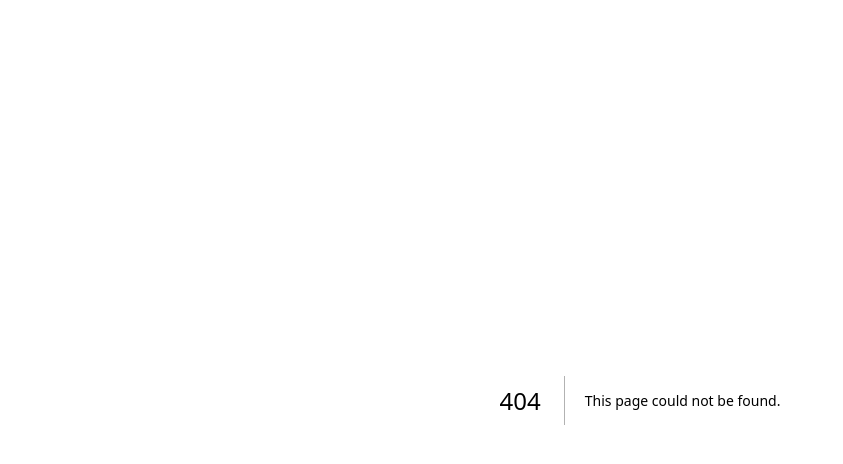
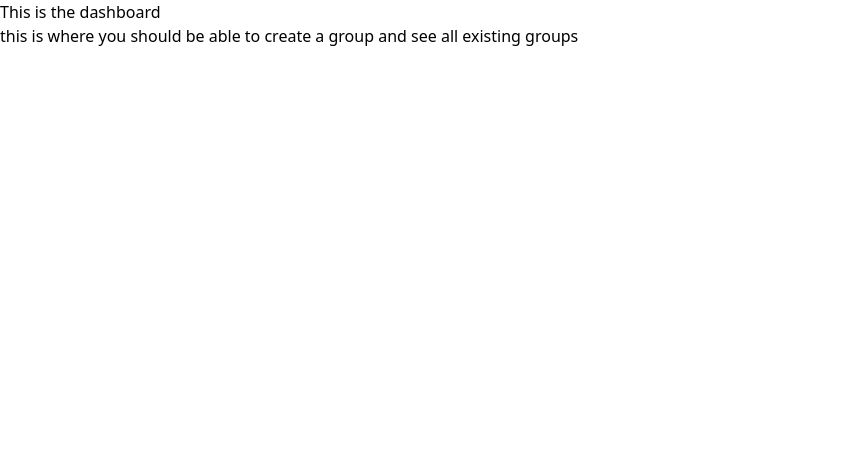
Before and after one commit to BigBabyofTel/lum-lms, a Next.js app in the folder frontend/: page /dashboard in a window 1280 px wide. Before the commit this address had no page. Shown: the top 464 px of the page, without its empty margins (0-843 px from the left). Built offline with nearby package versions, Linux system fonts and the light colour scheme.

Commit message:
button added to staff card on login page

```diff
--- /dev/null
+++ b/frontend/app/dashboard/page.tsx
@@ -0,0 +1,13 @@
+export default function Page() {
+
+    return (
+        <>
+            <h1>
+                This is the dashboard
+            </h1>
+            <span>
+                this is where you should be able to create a group and see all existing groups
+            </span>
+        </>
+    )
+}
--- a/frontend/app/portal/page.tsx
+++ b/frontend/app/portal/page.tsx
@@ -1,13 +1,15 @@
+"use client"
 import Image from "next/image"
+import {useRouter} from "next/navigation"
 
 export default function Page() {
-
+    const router = useRouter()
     return (
         <>
             <section
                 className="h-dvh w-full flex flex-col items-center justify-evenly bg-linear-to-r from-yellow-400 to-orange-300">
                 <div>
-                    <h1 className="text-5xl">LuMineScence</h1>
+                    <h1 className="text-5xl dark:text-white">LuMineScence</h1>
                 </div>
                 <div>
                     <h2 className="text-lg">Sign in to your account as</h2>
@@ -15,6 +17,8 @@ export default function Page() {
                 <div
                     className="w-full flex flex-row items-center justify-around">
                     <div
+                        role="button"
+                        onClick={() => router.push('/dashboard')}
                         className="ww-1/4 h-full bg-white/20 backdrop-blur-md border border-white/30 rounded-lg shadow-lg text-center flex flex-col justify-between items-center opacity-100">
                         <span className="mt-5">Staff</span>
                         <Image src="/teacher.webp" width={100} height={100} alt="an icon representing teachers"/></div>
```
